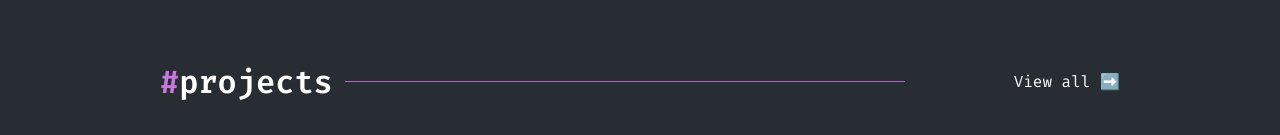
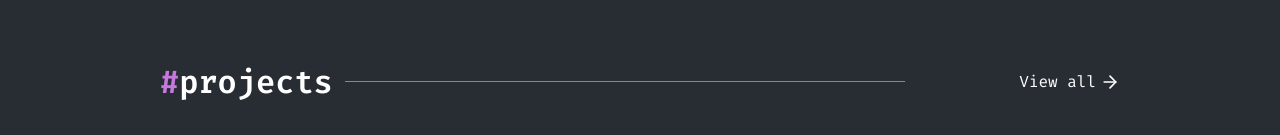
Before and after one commit to diwahar-m/personal-portfolio, a React (Vite) app: page / in a window 1280 px wide. Shown: the part 817-952 px from the top of the page. Built offline with nearby package versions, Linux system fonts and the light colour scheme; a web font is replaced by a local one.

Commit message:
lucide added

```diff
--- a/package.json
+++ b/package.json
@@ -14,6 +14,7 @@
     "@emotion/styled": "^11.14.0",
     "@mui/material": "^7.0.1",
     "@tailwindcss/vite": "^4.0.17",
+    "lucide-react": "^0.508.0",
     "radix-ui": "^1.4.1",
     "react": "^19.0.0",
     "react-dom": "^19.0.0",
--- a/src/components/Projects.jsx
+++ b/src/components/Projects.jsx
@@ -1,4 +1,5 @@
 import { Divider } from "@mui/material";
+import { ArrowRight } from "lucide-react";
 import React from "react";
 
 export default function Projects() {
@@ -11,8 +12,9 @@ export default function Projects() {
           </h3>
           <Divider sx={{ backgroundColor: "#C778DD", width: "35rem" }} />
         </div>
-        <div>
-          <p className="text-white">View all ➡️</p>
+        <div className="flex items-center gap-1">
+          <p className="text-white">View all </p>
+          <ArrowRight size={"20"} color="#fff" />
         </div>
       </div>
     </div>
```
Also changed, not shown: 1 other file (tests, documents, lock files or other folders).
